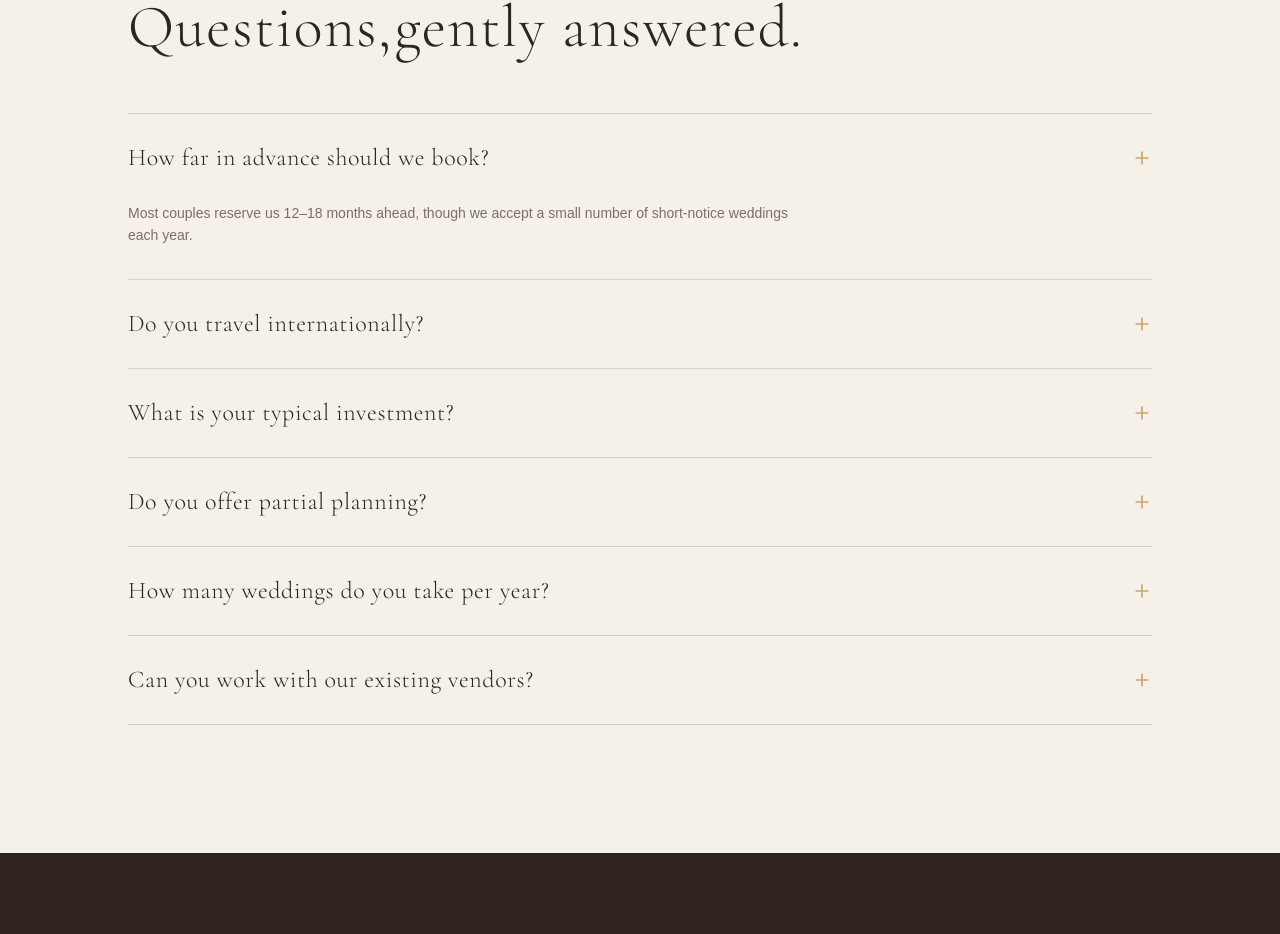
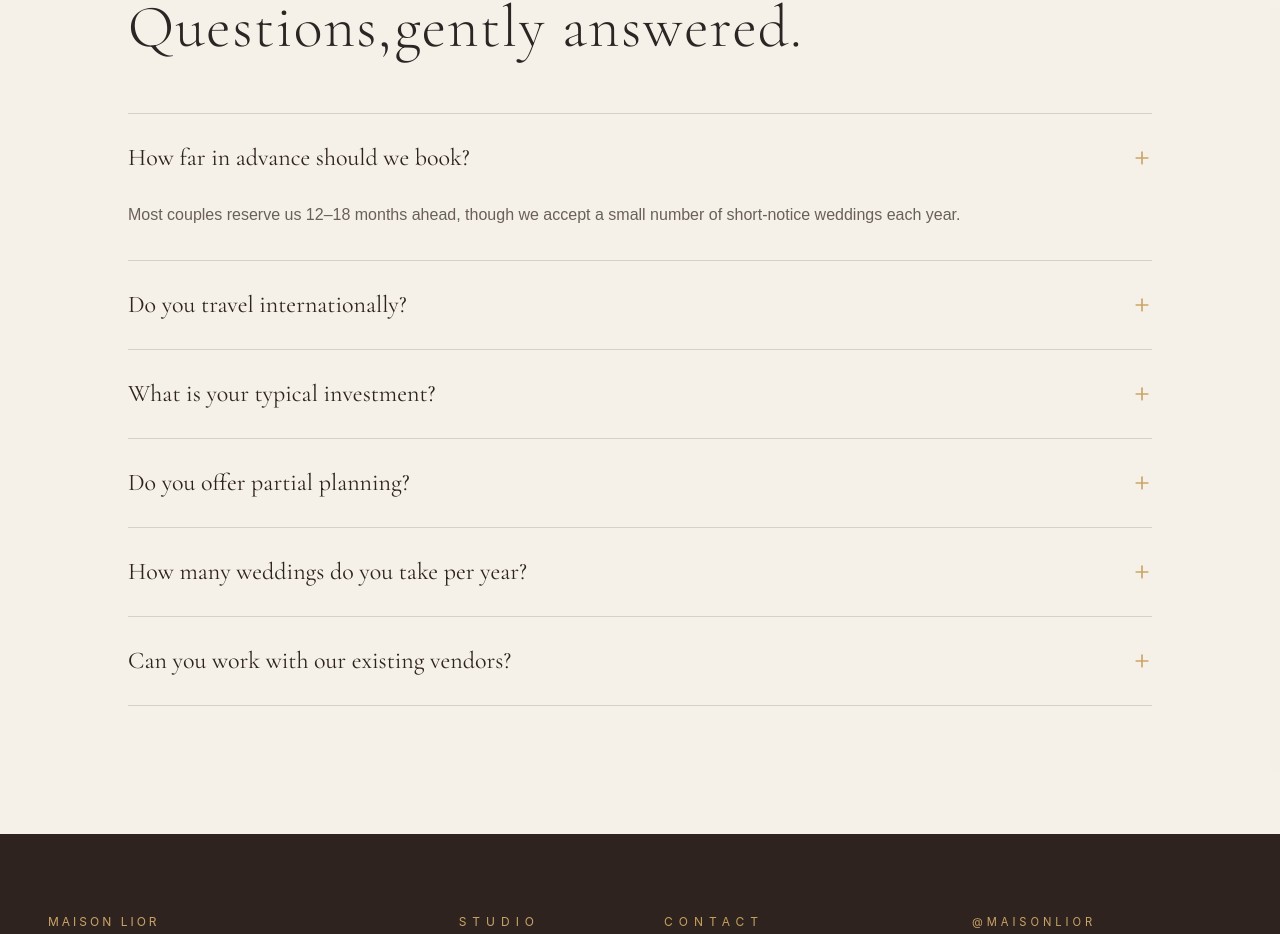
Before and after one commit to Priyankasapp/wedding-planner-webApp, a React (Vite) app: page /contact in a window 1280 px wide. Shown: the part 2278-3212 px from the top of the page. Built offline with nearby package versions, Linux system fonts and the light colour scheme.

Commit message:
minor changes

```diff
--- a/src/components/contact/ContactFAQ.tsx
+++ b/src/components/contact/ContactFAQ.tsx
@@ -9,19 +9,23 @@ interface FAQItem {
 const faqData: FAQItem[] = [
   {
     question: "How far in advance should we book?",
-    answer: "Most couples reserve us 12–18 months ahead, though we accept a small number of short-notice weddings each year.",
+    answer:
+      "Most couples reserve us 12–18 months ahead, though we accept a small number of short-notice weddings each year.",
   },
   {
     question: "Do you travel internationally?",
-    answer: "Yes, Roughly half of our weddings take place outside our home studio, primarilly across Europe and Mediterranean.",
+    answer:
+      "Yes, Roughly half of our weddings take place outside our home studio, primarilly across Europe and Mediterranean.",
   },
   {
     question: "What is your typical investment?",
-    answer: "Our full-service celebrations begin at €45,000 in planning fees, with total wedding budgets typically ranging from €150,000 upward.",
+    answer:
+      "Our full-service celebrations begin at €45,000 in planning fees, with total wedding budgets typically ranging from €150,000 upward.",
   },
   {
     question: "Do you offer partial planning?",
-    answer: "We offer a refined month-of coordination package for couples who have planned independently and need a steady hand for execution.",
+    answer:
+      "We offer a refined month-of coordination package for couples who have planned independently and need a steady hand for execution.",
   },
   {
     question: "How many weddings do you take per year?",
@@ -29,7 +33,8 @@ const faqData: FAQItem[] = [
   },
   {
     question: "Can you work with our existing vendors?",
-    answer: "Absolutely. We collaborate with vendors you love and supplement with our trusted network where helpful.",
+    answer:
+      "Absolutely. We collaborate with vendors you love and supplement with our trusted network where helpful.",
   },
 ];
 
@@ -53,10 +58,8 @@ export function ContactFAQ() {
   return (
     <section className="bg-champagne/40 py-32 px-10">
       <div className="mx-auto max-w-5xl ">
-
         {/* Left Spacing Grid Block matching editorial indentation */}
         <div className="w-full lg:col-span-8 lg:col-start-4">
-
           {/* Section Header */}
           <div className="mb-14">
             <p
@@ -85,10 +88,13 @@ export function ContactFAQ() {
                     onClick={() => toggleAccordion(index)}
                     className="w-full flex items-center justify-between py-7 text-left gap-6"
                   >
-                    <span
-                      style={serifStyle}
-                      className="text-lg md:text-xl lg:text-2xl text-[#2B2623] tracking-wide font-light transition-colors duration-300 group-hover:text-[#B2964D]"
+                    {/* <span
+
+                      className="text-lg font-serif md:text-2xl lg:text-2xl text-[#2B2623] tracking-wide font-light transition-colors duration-300 group-hover:text-[#B2964D]"
                     >
+                      {item.question}
+                    </span> */}
+                    <span className="font-serif text-xl md:text-2xl">
                       {item.question}
                     </span>
                     <svg
@@ -124,19 +130,26 @@ export function ContactFAQ() {
                         animate={{
                           height: "auto",
                           opacity: 1,
-                          transition: { height: { duration: 0.4, ease: [0.25, 1, 0.5, 1] }, opacity: { duration: 0.3 } }
+                          transition: {
+                            height: { duration: 0.4, ease: [0.25, 1, 0.5, 1] },
+                            opacity: { duration: 0.3 },
+                          },
                         }}
                         exit={{
                           height: 0,
                           opacity: 0,
-                          transition: { height: { duration: 0.3, ease: [0.25, 1, 0.5, 1] }, opacity: { duration: 0.2 } }
+                          transition: {
+                            height: { duration: 0.3, ease: [0.25, 1, 0.5, 1] },
+                            opacity: { duration: 0.2 },
+                          },
                         }}
                         className="overflow-hidden"
                       >
                         <div className="pb-8 pr-8">
                           <p
                             style={sansStyle}
-                            className="text-[#6e605b] text-xs md:text-sm leading-relaxed font-light opacity-90 max-w-2xl"
+                            className="text-muted-foreground leading-relaxed
+                            text-[#6A605B]"
                           >
                             {item.answer}
                           </p>
@@ -148,9 +161,7 @@ export function ContactFAQ() {
               );
             })}
           </div>
-
         </div>
-
       </div>
     </section>
   );
```
Lines whose indentation alone changed are shown as unchanged.
